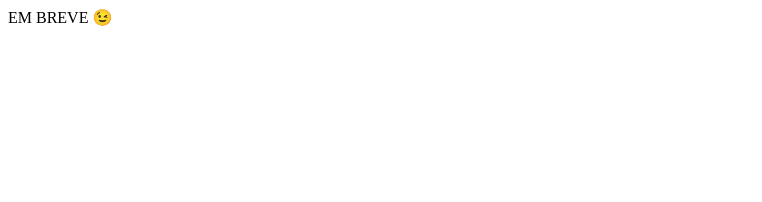
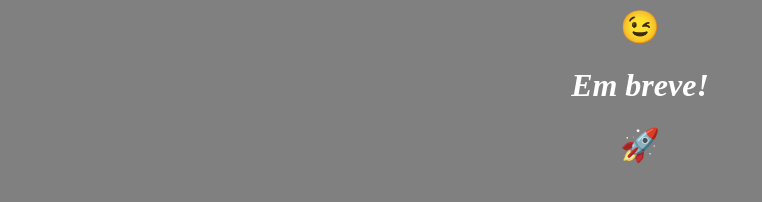
Before and after one commit to bpescarolli/bpescarolli.github.io, a plain HTML site: page index.html in a window 1280 px wide. Shown: the whole page, without its empty margins (0-762 px from the left). Drawn offline with Linux system fonts and the light colour scheme.

Commit message:
Update index.html

```diff
--- a/index.html
+++ b/index.html
@@ -1 +1,10 @@
-EM BREVE 😉
+<html>
+<title>Bruno Pescarolli</title>
+<body style="background-color:Gray;">
+<center>
+<h1 style="text-align: center;">😉</h1>
+<h1 style="text-align: center;"><strong><em><span style="color: #ffffff;">Em breve!</span></em></strong></h1>
+ <h1 style="text-align: center;">🚀</h1>
+</center>
+</body>
+</html>
```
